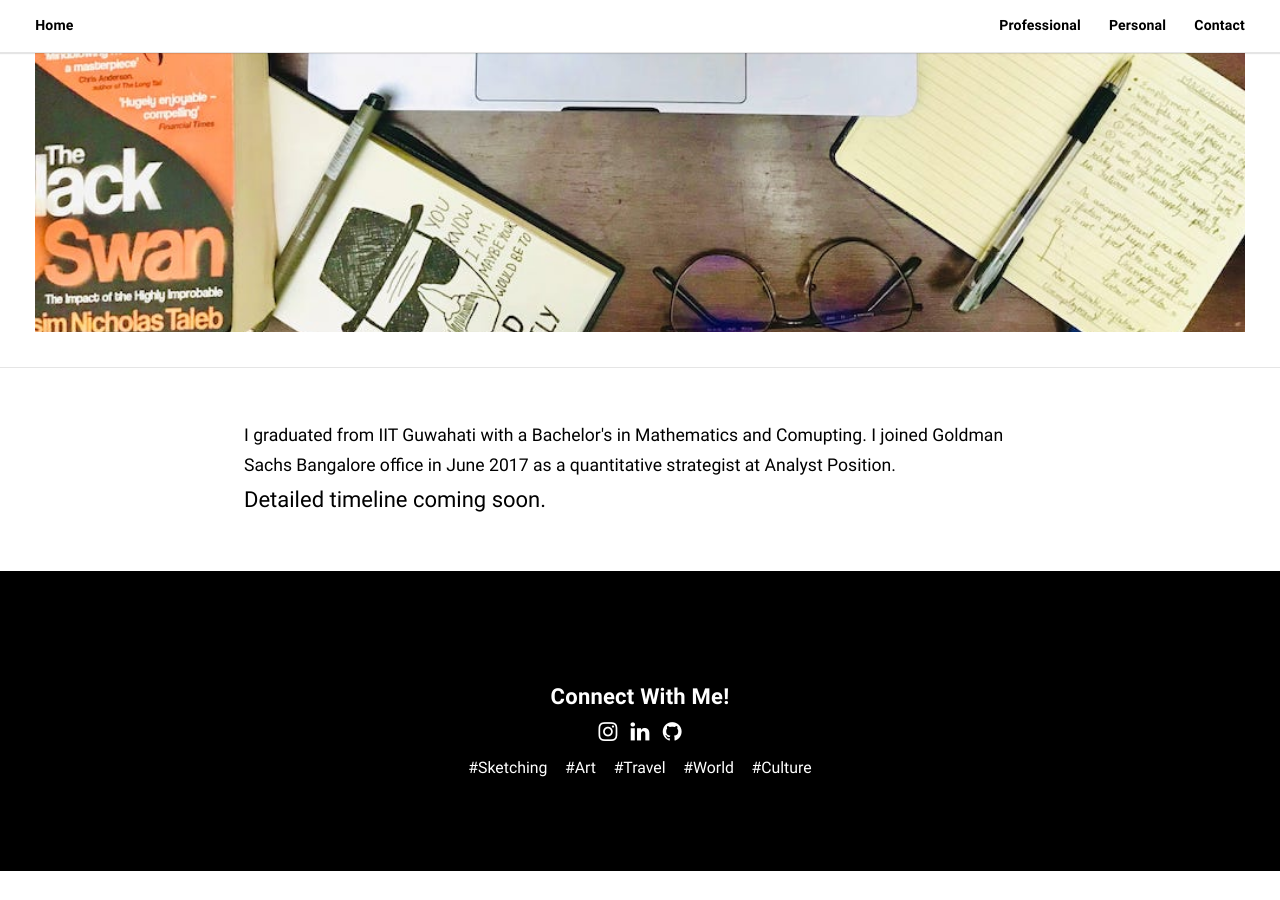
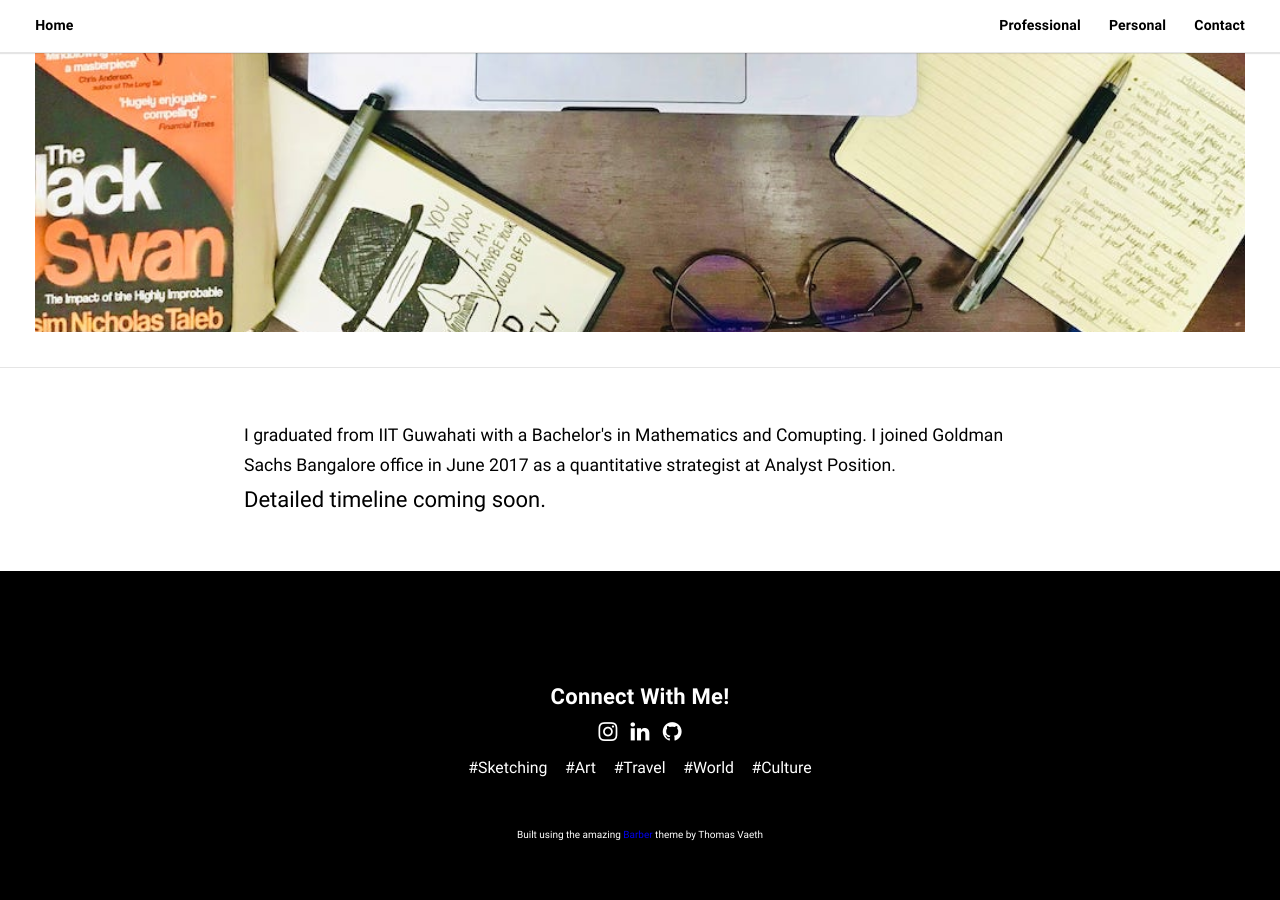
Before and after one commit to ashantanu/personalWeb, a Jekyll site: the page built from professional.html, in a window 1280 px wide and 900 px high, scrolled down 794 px. Built offline with Jekyll 4.4.1, drawn with Linux system fonts in a browser that asks for light colours; some web fonts are replaced; before the commit the page ends 1665 px from its top, so only the background shows below that.

Commit message:
add credits and more documentation

```diff
--- a/_includes/footer.html
+++ b/_includes/footer.html
@@ -7,6 +7,7 @@
       {% tags_list :threshold => 1, :sort_by => count, :order_by => desc, :limit => 5 %}
     </div>
   </div>
+  <center><font size="-2">Built using the amazing <a href="https://github.com/samesies/barber-jekyll">Barber</a> theme by Thomas Vaeth</font></center>
 </footer>
 
 {% include contact.html %}
```
Also changed, not shown: README.md.
